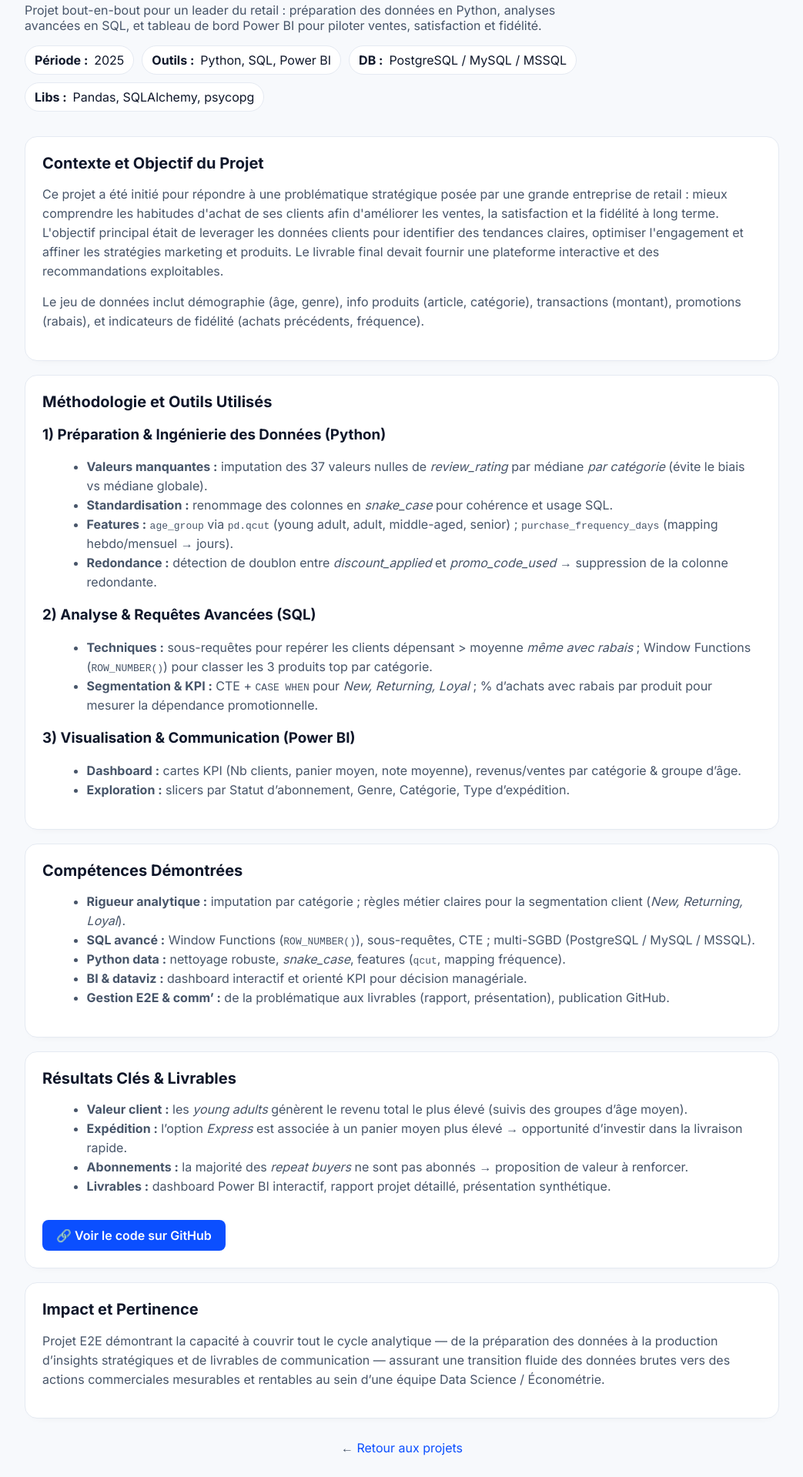
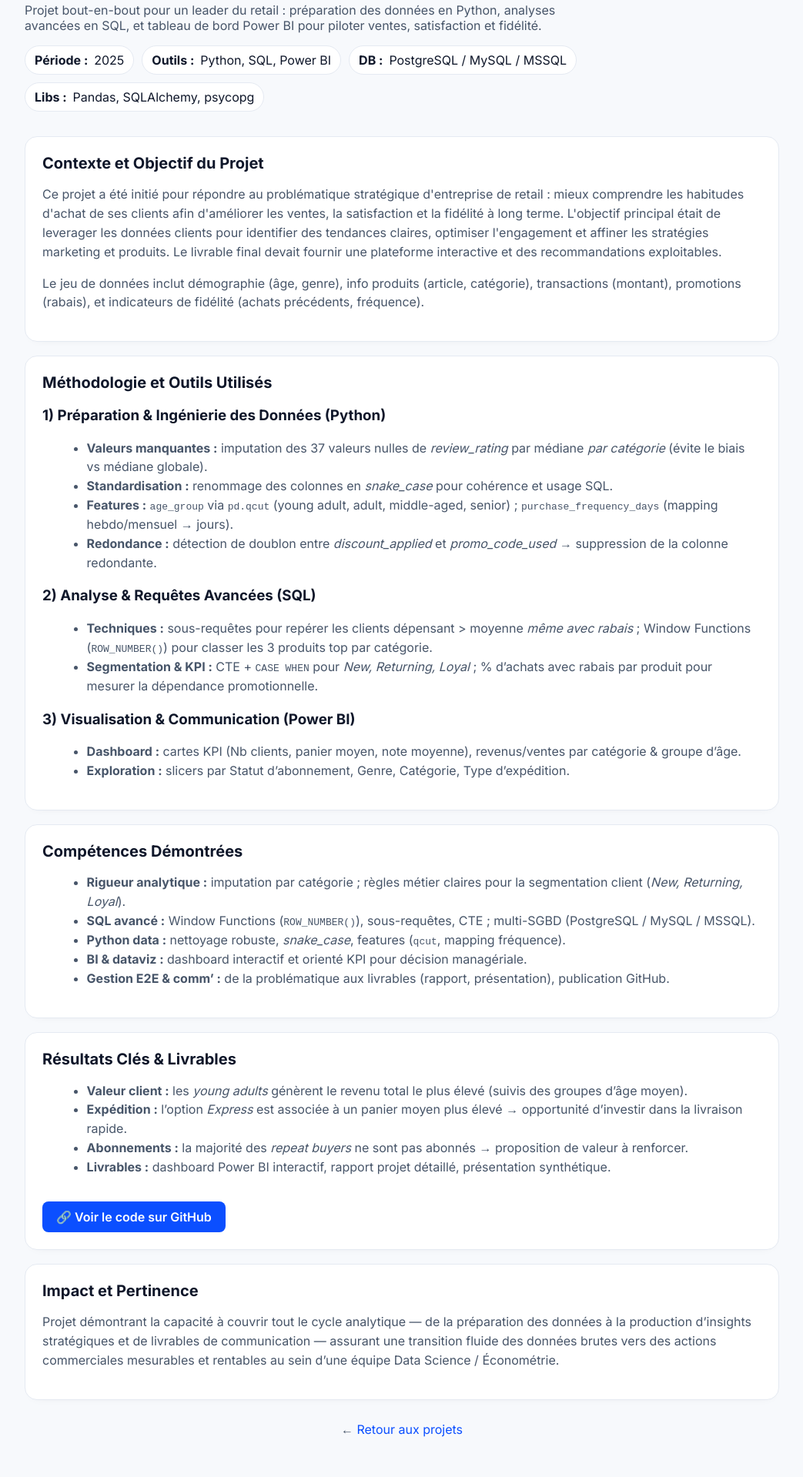
Before and after one commit to Papito5/Daouda_Analyst.github.io, a plain HTML site: page projet-sql-retail.html in a window 1280 px wide. Shown: the part 208-2127 px from the top of the page at 77% size, without its empty margins (118-1161 px from the left). After the commit the page ends 2103 px from the top, so only its background shows below. Drawn offline with Linux system fonts and the light colour scheme.

Commit message:
Update projet-sql-retail.html

```diff
--- a/projet-sql-retail.html
+++ b/projet-sql-retail.html
@@ -3,8 +3,8 @@
 <head>
   <meta charset="utf-8" />
   <meta name="viewport" content="width=device-width, initial-scale=1" />
-  <title>Analyse 360° Client – Python ➝ SQL ➝ Power BI | Daouda</title>
-  <meta name="description" content="Projet E2E : préparation Python, analyses SQL, et dashboard Power BI pour comprendre le comportement client d’un leader du retail et générer des insights actionnables." />
+  <title>Analyse Client – Python ➝ SQL ➝ Power BI | Daouda</title>
+  <meta name="description" content="Projet : préparation Python, analyses SQL, et dashboard Power BI pour comprendre le comportement client d’un leader du retail et générer des insights actionnables." />
 
   <link rel="preconnect" href="https://fonts.googleapis.com">
   <link rel="preconnect" href="https://fonts.gstatic.com" crossorigin>
@@ -86,7 +86,7 @@
     <section class="section">
       <h2>Contexte et Objectif du Projet</h2>
       <p>
-        Ce projet a été initié pour répondre à une problématique stratégique posée par une grande entreprise de retail :
+        Ce projet a été initié pour répondre au problématique stratégique d'entreprise de retail :
         mieux comprendre les habitudes d'achat de ses clients afin d'améliorer les ventes, la satisfaction et la fidélité à long terme.
         L'objectif principal était de leverager les données clients pour identifier des tendances claires, optimiser l'engagement
         et affiner les stratégies marketing et produits. Le livrable final devait fournir une plateforme interactive et des recommandations exploitables.
@@ -146,7 +146,7 @@
     <section class="section">
       <h2>Impact et Pertinence</h2>
       <p>
-        Projet E2E démontrant la capacité à couvrir tout le cycle analytique — de la préparation des données à la production d’insights stratégiques et de livrables de communication —
+        Projet démontrant la capacité à couvrir tout le cycle analytique — de la préparation des données à la production d’insights stratégiques et de livrables de communication —
         assurant une transition fluide des données brutes vers des actions commerciales mesurables et rentables au sein d’une équipe Data Science / Économétrie.
       </p>
     </section>
```
